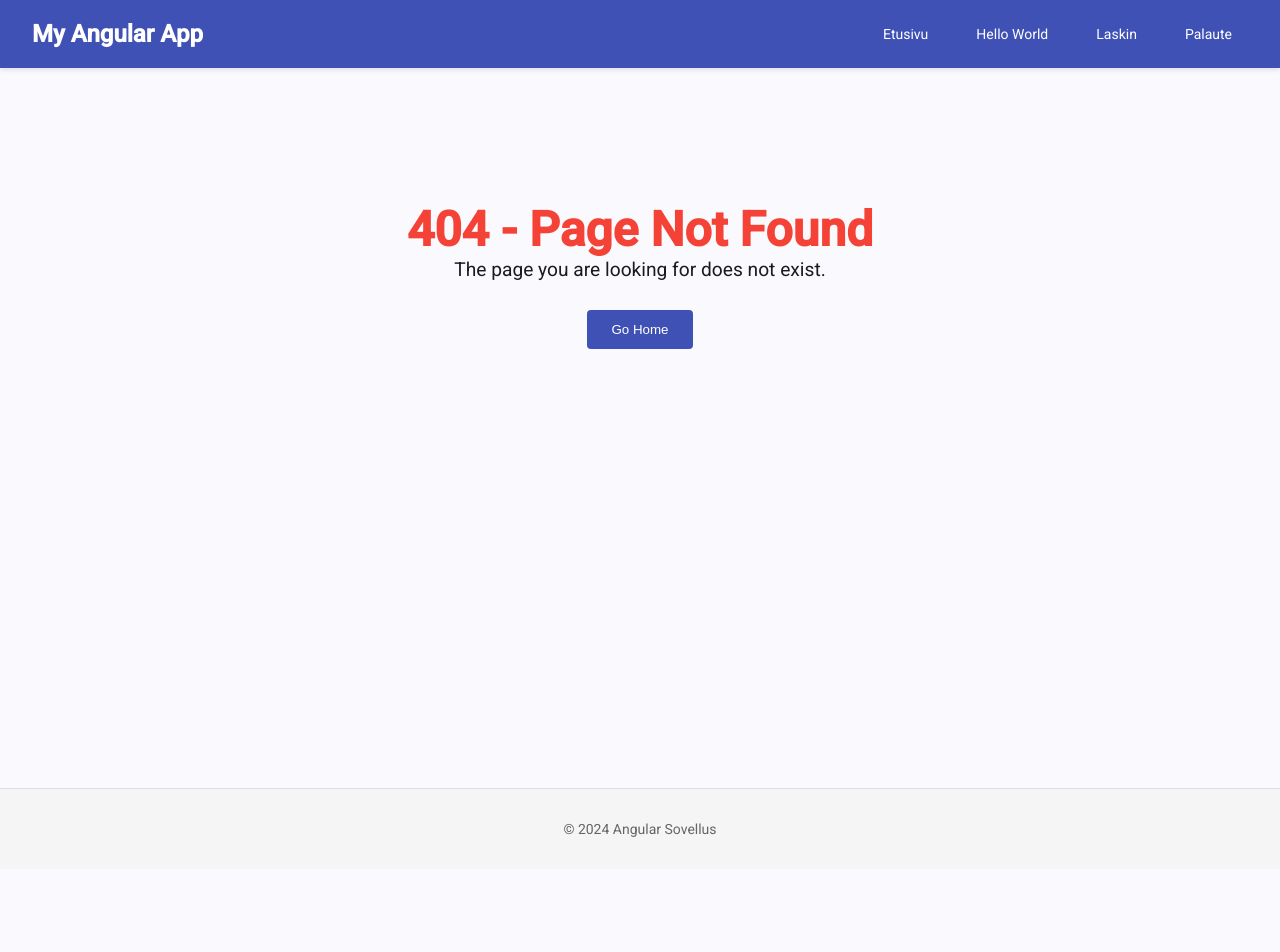
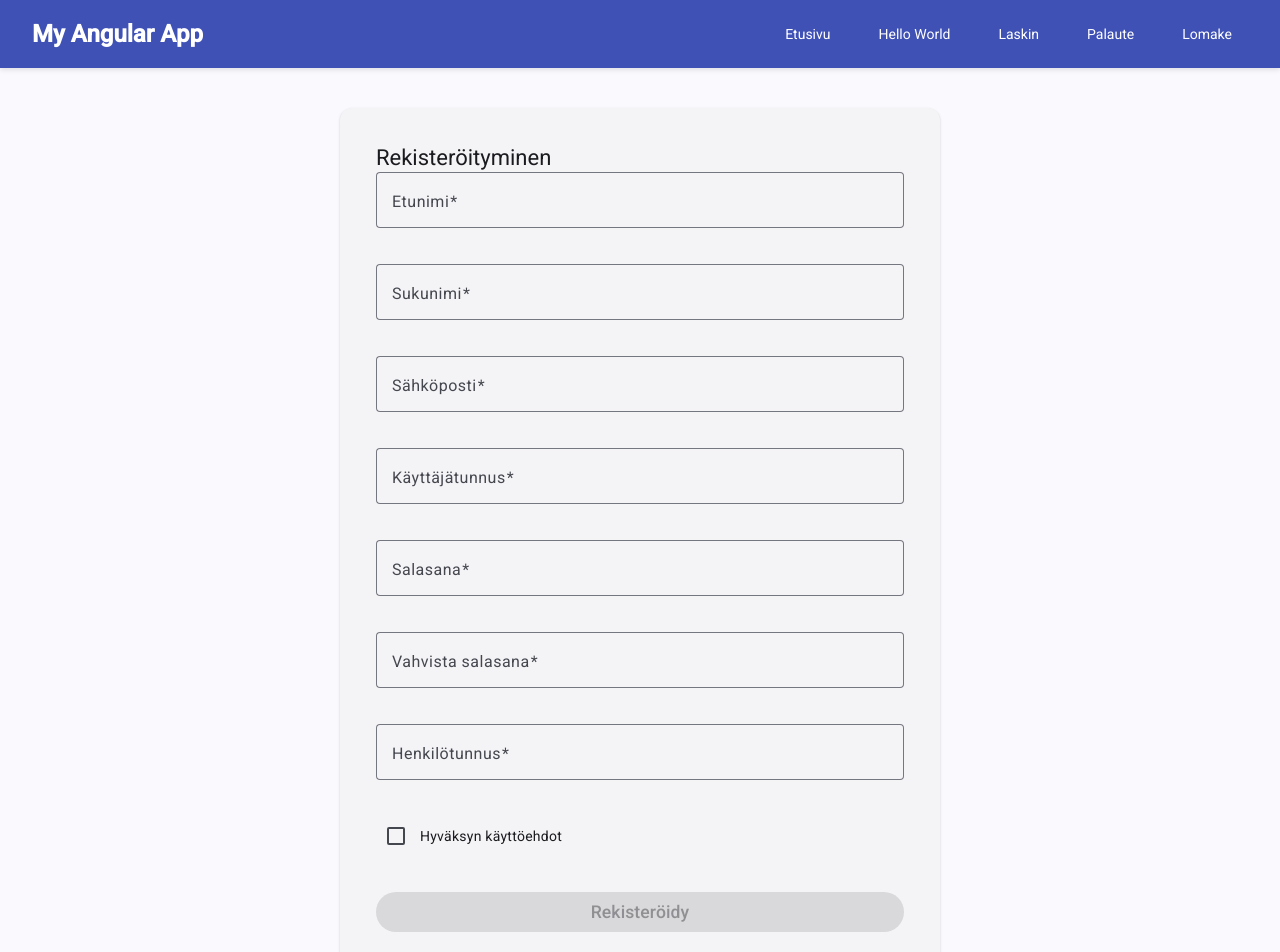
Before and after one commit to Ashries/my-angular-project, an Angular app: page /form in a window 1280 px wide. Before the commit this address had no page. Shown: the top 952 px of the page. Before the commit the page ends 869 px from the top, so only its background shows below. Built offline with nearby package versions, Linux system fonts and the light colour scheme.

Commit message:
added form

```diff
--- a/src/app/app.component.html
+++ b/src/app/app.component.html
@@ -5,6 +5,7 @@
     <a routerLink="/hello" class="nav-link">Hello World</a>
     <a routerLink="/calculator" class="nav-link">Laskin</a>
     <a routerLink="/feedback" class="nav-link">Palaute</a>
+    <a routerLink="/form" class="nav-link">Lomake</a>
   </div>
 </nav>
 
--- a/src/app/app.routes.ts
+++ b/src/app/app.routes.ts
@@ -3,10 +3,12 @@ import { HelloWorldComponent } from './hello-world/hello-world.component';
 import { CalculatorComponent } from './calculator/calculator.component';
 import { PageNotFoundComponent } from './page-not-found/page-not-found.component';
 import { FeedbackComponent } from './feedback/feedback.component';
+import { FormComponent } from './form/form.component';
 
 export const routes: Routes = [
   { path: 'hello', component: HelloWorldComponent },
   { path: 'calculator', component: CalculatorComponent },
   { path: 'feedback', component: FeedbackComponent },
+  { path: 'form', component: FormComponent },
   { path: '**', component: PageNotFoundComponent }
 ];
--- /dev/null
+++ b/src/app/form/form.component.css
@@ -0,0 +1,25 @@
+.form-container {
+  padding: 20px;
+  max-width: 600px;
+  margin: 0 auto;
+}
+
+.form-card {
+  padding: 20px;
+}
+
+.form {
+  display: flex;
+  flex-direction: column;
+  gap: 16px;
+}
+
+.full-width {
+  width: 100%;
+}
+
+.submit-button {
+  margin-top: 20px;
+  padding: 12px;
+  font-size: 1.1rem;
+}
--- /dev/null
+++ b/src/app/form/form.component.html
@@ -0,0 +1,85 @@
+<div class="form-container">
+  <mat-card class="form-card">
+    <mat-card-header>
+      <mat-card-title>Rekisteröityminen</mat-card-title>
+    </mat-card-header>
+
+    <mat-card-content>
+      <form (ngSubmit)="onSubmit()" class="form">
+        <!-- Etunimi -->
+        <mat-form-field appearance="outline" class="full-width">
+          <mat-label>Etunimi</mat-label>
+          <input matInput [(ngModel)]="person.firstName" name="firstName" required>
+          <mat-error *ngIf="person.firstName && !isFirstNameValid()">
+            Vain kirjaimia, vähintään 2 merkkiä
+          </mat-error>
+        </mat-form-field>
+
+        <!-- Sukunimi -->
+        <mat-form-field appearance="outline" class="full-width">
+          <mat-label>Sukunimi</mat-label>
+          <input matInput [(ngModel)]="person.lastName" name="lastName" required>
+          <mat-error *ngIf="person.lastName && !isLastNameValid()">
+            Vain kirjaimia, vähintään 2 merkkiä
+          </mat-error>
+        </mat-form-field>
+
+        <!-- Sähköposti -->
+        <mat-form-field appearance="outline" class="full-width">
+          <mat-label>Sähköposti</mat-label>
+          <input matInput [(ngModel)]="person.email" name="email" type="email" required>
+          <mat-error *ngIf="person.email && !isEmailValid()">
+            Syötä kelvollinen sähköpostiosoite
+          </mat-error>
+        </mat-form-field>
+
+        <!-- Käyttäjätunnus -->
+        <mat-form-field appearance="outline" class="full-width">
+          <mat-label>Käyttäjätunnus</mat-label>
+          <input matInput [(ngModel)]="person.username" name="username" required>
+          <mat-error *ngIf="person.username && !isUsernameValid()">
+            Vähintään 6 merkkiä
+          </mat-error>
+        </mat-form-field>
+
+        <!-- Salasana -->
+        <mat-form-field appearance="outline" class="full-width">
+          <mat-label>Salasana</mat-label>
+          <input matInput [(ngModel)]="person.password" name="password" type="password" required>
+          <mat-error *ngIf="person.password && !isPasswordValid()">
+            Vähintään 10 merkkiä, sisältää ison kirjaimen ja numeron
+          </mat-error>
+        </mat-form-field>
+
+        <!-- Vahvista salasana -->
+        <mat-form-field appearance="outline" class="full-width">
+          <mat-label>Vahvista salasana</mat-label>
+          <input matInput [(ngModel)]="person.confirmPassword" name="confirmPassword" type="password" required>
+          <mat-error *ngIf="person.confirmPassword && !isConfirmPasswordValid()">
+            Salasanojen täytyy täsmätä
+          </mat-error>
+        </mat-form-field>
+
+        <!-- Henkilötunnus -->
+        <mat-form-field appearance="outline" class="full-width">
+          <mat-label>Henkilötunnus</mat-label>
+          <input matInput [(ngModel)]="person.ssn" name="ssn" placeholder="010190-123A" required>
+          <mat-error *ngIf="person.ssn && !isSsnValid()">
+            Syötä kelvollinen henkilötunnus
+          </mat-error>
+        </mat-form-field>
+
+        <!-- Käyttöehdot -->
+        <mat-checkbox [(ngModel)]="person.acceptTerms" name="acceptTerms" required>
+          Hyväksyn käyttöehdot
+        </mat-checkbox>
+
+        <!-- Submit nappi -->
+        <button mat-raised-button color="primary" type="submit"
+                [disabled]="!isFormValid()" class="submit-button">
+          Rekisteröidy
+        </button>
+      </form>
+    </mat-card-content>
+  </mat-card>
+</div>
--- /dev/null
+++ b/src/app/form/form.component.ts
@@ -0,0 +1,79 @@
+import { Component } from '@angular/core';
+import { CommonModule } from '@angular/common';
+import { FormsModule } from '@angular/forms';
+import { MatFormFieldModule } from '@angular/material/form-field';
+import { MatInputModule } from '@angular/material/input';
+import { MatButtonModule } from '@angular/material/button';
+import { MatCheckboxModule } from '@angular/material/checkbox';
+import { MatCardModule } from '@angular/material/card';
+import { Person } from '../person';
+
+@Component({
+  selector: 'app-form',
+  standalone: true,
+  imports: [
+    CommonModule,
+    FormsModule,
+    MatFormFieldModule,
+    MatInputModule,
+    MatButtonModule,
+    MatCheckboxModule,
+    MatCardModule
+  ],
+  templateUrl: './form.component.html',
+  styleUrls: ['./form.component.css']
+})
+export class FormComponent {
+  person: Person = new Person();
+
+  // Validointifunktiot
+  isFirstNameValid(): boolean {
+    return /^[A-Za-zäöåÄÖÅ]{2,}$/.test(this.person.firstName);
+  }
+
+  isLastNameValid(): boolean {
+    return /^[A-Za-zäöåÄÖÅ]{2,}$/.test(this.person.lastName);
+  }
+
+  isEmailValid(): boolean {
+    return /^[a-zA-Z0-9._%+-]+@[a-zA-Z0-9.-]+\.[a-zA-Z]{2,}$/.test(this.person.email);
+  }
+
+  isUsernameValid(): boolean {
+    return this.person.username.length >= 6;
+  }
+
+  isPasswordValid(): boolean {
+    return this.person.password.length >= 10 &&
+           /[A-Z]/.test(this.person.password) &&
+           /[0-9]/.test(this.person.password);
+  }
+
+  isConfirmPasswordValid(): boolean {
+    return this.person.password === this.person.confirmPassword && this.person.confirmPassword !== '';
+  }
+
+  isSsnValid(): boolean {
+    // Yksinkertaistettu henkilötunnuksen validointi
+    return /^[0-9]{6}[-+A][0-9]{3}[0-9A-Z]$/.test(this.person.ssn);
+  }
+
+  isFormValid(): boolean {
+    return this.isFirstNameValid() &&
+           this.isLastNameValid() &&
+           this.isEmailValid() &&
+           this.isUsernameValid() &&
+           this.isPasswordValid() &&
+           this.isConfirmPasswordValid() &&
+           this.isSsnValid() &&
+           this.person.acceptTerms;
+  }
+
+  onSubmit(): void {
+    if (this.isFormValid()) {
+      console.log('Lomake lähetetty onnistuneesti!', this.person);
+      alert('Lomake lähetetty onnistuneesti!');
+      // Tässä voit lähettää datan palvelimelle
+    }
+  }
+}
--- /dev/null
+++ b/src/app/person.ts
@@ -0,0 +1,12 @@
+export class Person {
+  constructor(
+    public firstName: string = '',
+    public lastName: string = '',
+    public email: string = '',
+    public username: string = '',
+    public password: string = '',
+    public confirmPassword: string = '',
+    public ssn: string = '', // henkilötunnus
+    public acceptTerms: boolean = false
+  ) {}
+}
```
Also changed, not shown: 2 other files (tests, documents, lock files or other folders).
